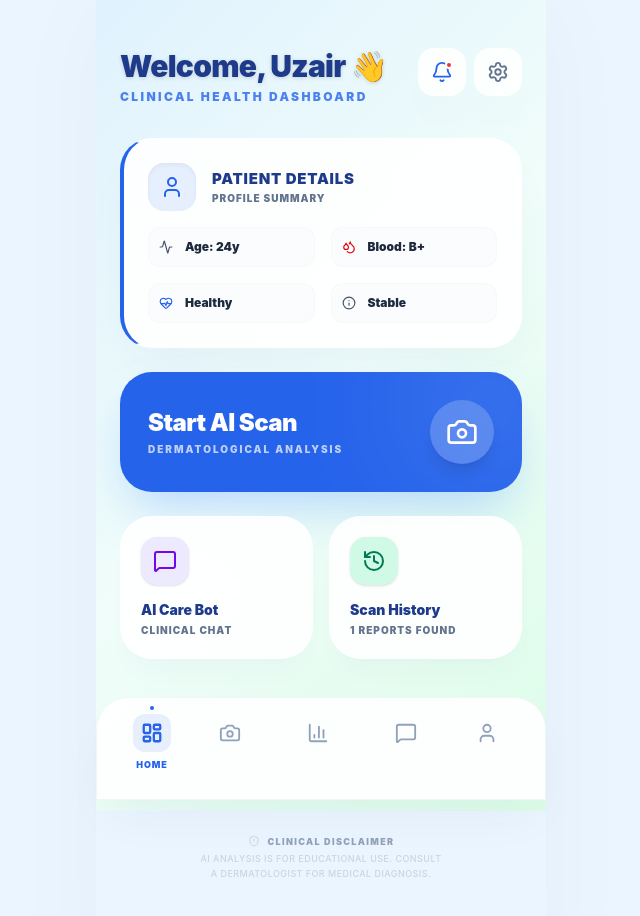
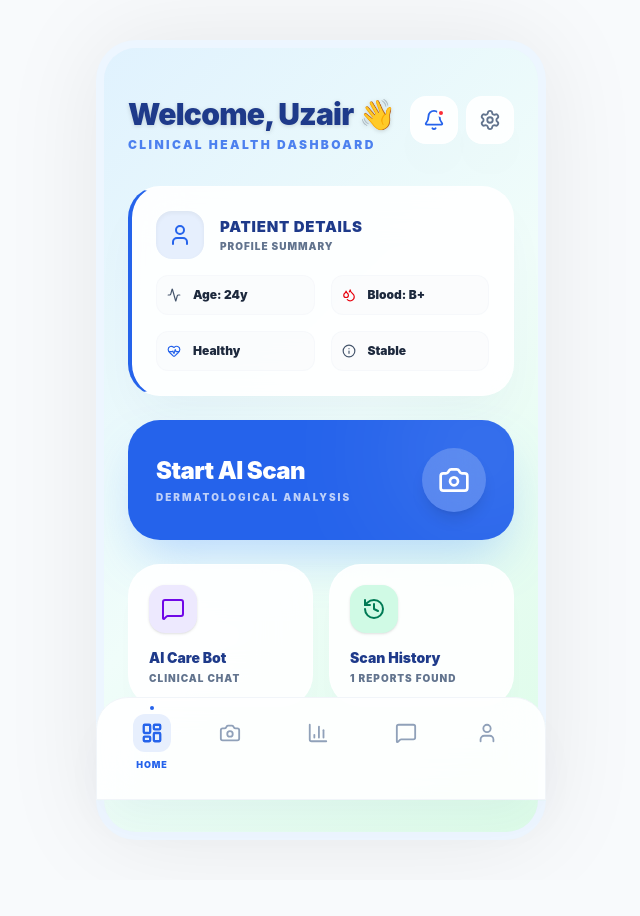
Before and after one commit to uzairraza73/FYP-App, a Next.js app: page /home in a window 1280 px wide. Shown: the top 916 px of the page, without its empty margins (319-959 px from the left). After the commit the page ends 880 px from the top, so only its background shows below. Built offline with nearby package versions, Linux system fonts and the light colour scheme.

Commit message:
UI Fix: Resolved production layout 'disturbances' by centering the app-container and adding a professional mobile-app frame for desktop users. Stabilized background themes and shadows.

```diff
--- a/src/app/globals.css
+++ b/src/app/globals.css
@@ -130,13 +130,27 @@
   max-width: 450px;
   min-height: 100vh;
   background-color: var(--background);
-  margin: 0 auto;
   position: relative;
   display: flex;
   flex-direction: column;
-  box-shadow: 0 0 100px rgba(0, 0, 0, 0.03);
+  box-shadow: 0 0 100px rgba(0, 0, 0, 0.08);
   overflow-x: hidden;
-  transition: background-color 0.5s ease;
+  transition: background-color 0.5s ease, box-shadow 0.5s ease;
+  z-index: 10;
+}
+
+@media (min-width: 768px) {
+  .app-container {
+    height: 90vh;
+    min-height: 800px;
+    margin: 5vh auto;
+    border-radius: 40px;
+    border: 8px solid rgba(255, 255, 255, 0.1);
+  }
+
+  .dark .app-container {
+    border: 8px solid rgba(255, 255, 255, 0.05);
+  }
 }
 
 .mesh-gradient {
--- a/src/app/layout.tsx
+++ b/src/app/layout.tsx
@@ -22,7 +22,7 @@ export default function RootLayout({
 }>) {
   return (
     <html lang="en" className={`${geistSans.variable} h-full antialiased`}>
-      <body className="min-h-full">
+      <body className="min-h-full flex flex-col items-center bg-slate-50 dark:bg-[#060B18] overflow-x-hidden">
         <div className="app-container">
           <ClientLayout>
             <PageWrapper>
```
